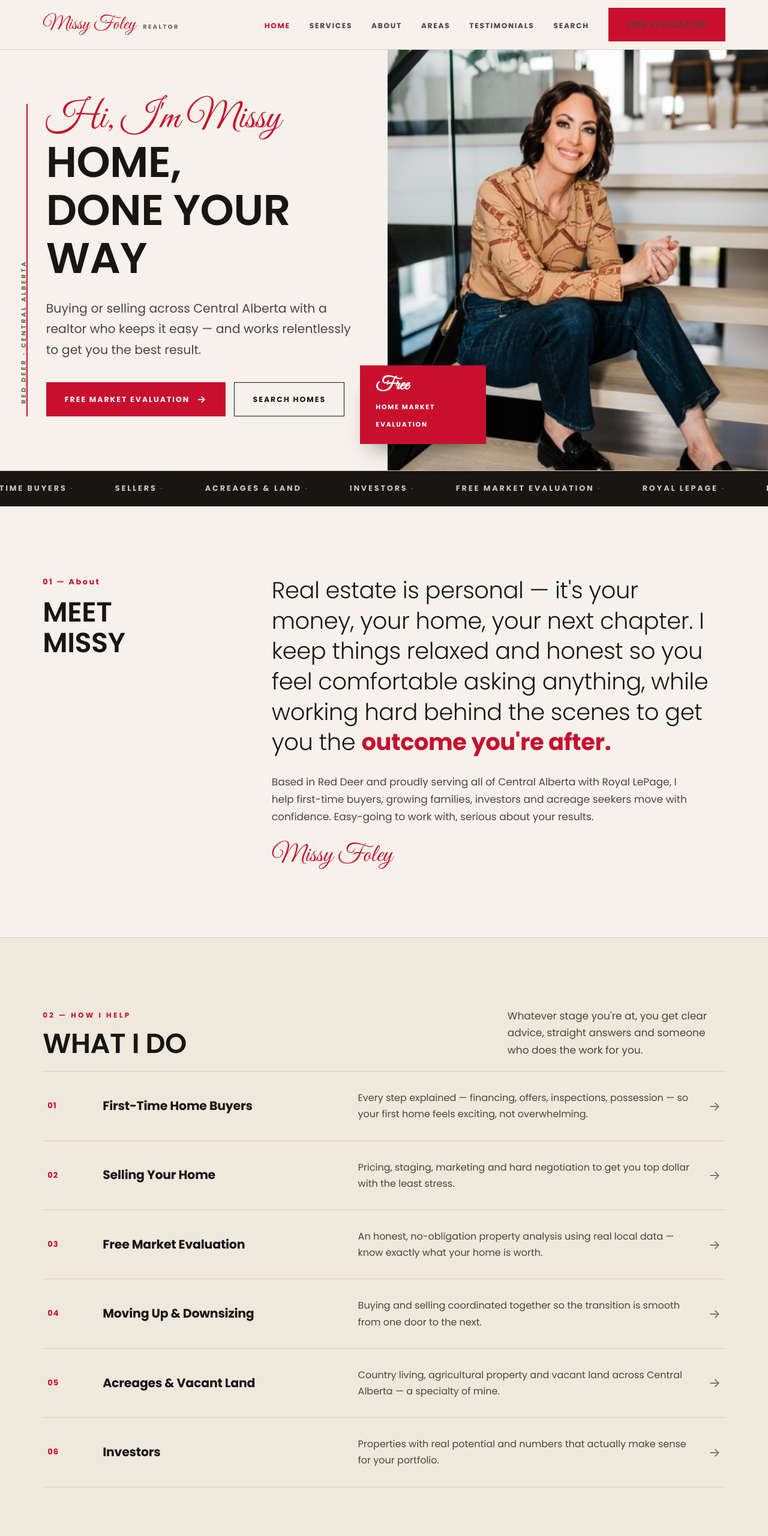
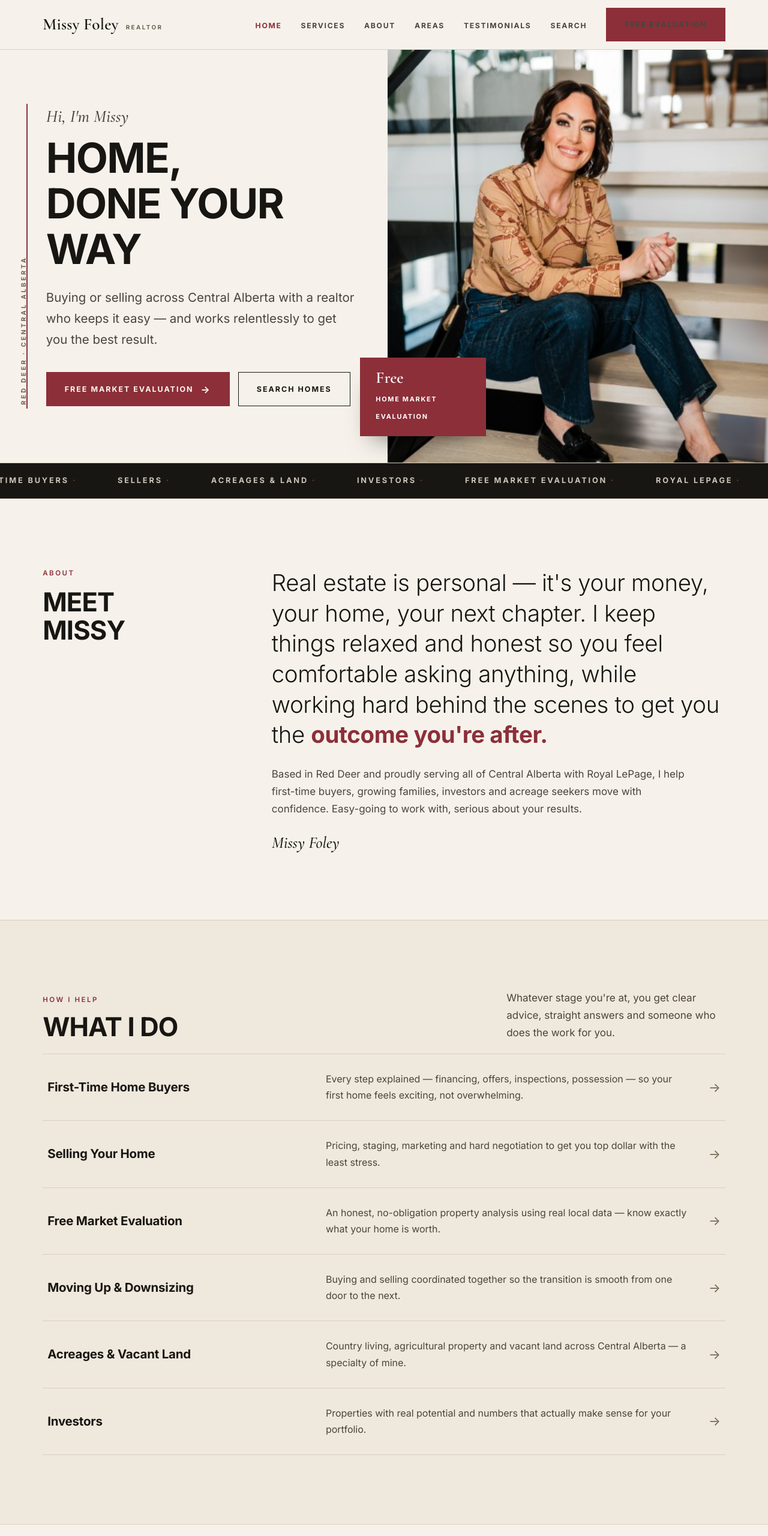
Before and after one commit to mayaritchie95/missyfoley, a plain HTML site: page index.html in a window 1280 px wide. Shown: the top 2560 px of the page at 60% size. Drawn offline with nearby package versions, Linux system fonts and the light colour scheme.

Commit message:
Add files via upload

```diff
--- a/css/style.css
+++ b/css/style.css
@@ -1,30 +1,23 @@
 /* ===== Missy Foley Realtor — Editorial Rebrand ===== */
-@font-face{
-  font-family:"Great Vibes";
-  src:url("../fonts/GreatVibes.woff2") format("woff2"),
-      url("../fonts/GreatVibes.ttf") format("truetype");
-  font-weight:400;font-style:normal;font-display:swap;
-}
-/* Script face: Great Vibes (Google Fonts) — chosen to match Missy's signature logotype. */
 :root{
   --paper:#F6F2EB;--paper-2:#EFE8DC;--ink:#181613;--ink-2:#4A443C;--taupe:#6E6551;
-  --line:#D8CFBF;--red:#C8102E;--red-dk:#98091F;--white:#fff;--offwhite:#FBF7F0;--maxw:1240px;
-  --script:"Great Vibes","Dancing Script",cursive;
-  --sans:"Poppins",-apple-system,BlinkMacSystemFont,"Segoe UI",sans-serif;
+  --line:#D8CFBF;--red:#8C2F39;--red-dk:#6F242C;--white:#fff;--offwhite:#FBF7F0;--rose:#C98A8F;--maxw:1240px;
+  --serif:"Cormorant Garamond",Georgia,serif;
+  --sans:"Inter",-apple-system,BlinkMacSystemFont,"Segoe UI",sans-serif;
 }
 *{box-sizing:border-box;margin:0;padding:0}
 html{scroll-behavior:smooth}
 body{font-family:var(--sans);color:var(--ink);background:var(--paper);line-height:1.7;font-size:17px;font-weight:400;-webkit-font-smoothing:antialiased}
 img{max-width:100%;display:block}
 a{color:inherit;text-decoration:none}
-h1,h2,h3,h4{font-family:var(--sans);font-weight:600;line-height:1.12;letter-spacing:-.01em}
-h1{font-size:clamp(2.3rem,5.6vw,4.6rem);text-transform:uppercase}
-h2{font-size:clamp(1.9rem,3.6vw,3rem);text-transform:uppercase}
+h1,h2,h3,h4{font-family:var(--sans);font-weight:700;line-height:1.1;letter-spacing:-.02em}
+h1{font-size:clamp(2.3rem,5.4vw,4.4rem);text-transform:uppercase;letter-spacing:-.025em}
+h2{font-size:clamp(1.8rem,3.4vw,2.8rem);text-transform:uppercase;letter-spacing:-.02em}
 h3{font-size:1.15rem;text-transform:uppercase;letter-spacing:.02em}
-.script{font-family:var(--script);text-transform:none!important;font-weight:400;letter-spacing:0;color:var(--red);line-height:.9}
+.script{font-family:var(--serif);text-transform:none!important;font-weight:500;letter-spacing:.005em;color:var(--ink-2);line-height:1.1;font-style:italic}
 p{max-width:66ch}
 .lead{font-size:1.16rem;color:var(--ink-2);max-width:56ch;font-weight:400}
-.kicker{font-size:.74rem;font-weight:700;letter-spacing:.28em;text-transform:uppercase;color:var(--taupe)}
+.kicker{font-size:.72rem;font-weight:600;letter-spacing:.22em;text-transform:uppercase;color:var(--taupe)}
 .kicker--red{color:var(--red)}
 .wrap{max-width:var(--maxw);margin:0 auto;padding:0 clamp(22px,4vw,54px)}
 .section{padding:clamp(64px,9vw,120px) 0}
@@ -40,7 +33,7 @@ p{max-width:66ch}
 .site-header{position:sticky;top:0;z-index:100;background:rgba(246,242,235,.94);backdrop-filter:blur(8px);border-bottom:1px solid var(--line)}
 .nav{display:flex;align-items:center;justify-content:space-between;height:82px}
 .brand{display:flex;align-items:baseline;gap:12px}
-.brand__script{font-family:var(--script);font-size:2rem;color:var(--red);line-height:1}
+.brand__script{font-family:var(--serif);font-size:1.7rem;font-weight:600;color:var(--ink);line-height:1;letter-spacing:.01em}
 .brand__tag{font-size:.62rem;letter-spacing:.24em;text-transform:uppercase;color:var(--taupe);font-weight:700}
 .nav__links{display:flex;align-items:center;gap:32px;list-style:none}
 .nav__links a{font-size:.76rem;font-weight:700;letter-spacing:.14em;text-transform:uppercase;color:var(--ink-2);transition:color .2s}
@@ -52,14 +45,14 @@ p{max-width:66ch}
 .hero__left{padding:clamp(48px,7vw,96px) clamp(22px,4vw,72px) clamp(48px,7vw,96px) clamp(40px,6vw,110px);display:flex;flex-direction:column;justify-content:center;position:relative}
 .hero__spine{position:absolute;left:clamp(20px,3.4vw,54px);top:clamp(48px,7vw,96px);bottom:clamp(48px,7vw,96px);width:2px;background:var(--red)}
 .hero__index{position:absolute;left:clamp(8px,2.4vw,34px);top:50%;transform:rotate(180deg);writing-mode:vertical-rl;font-size:.66rem;letter-spacing:.32em;text-transform:uppercase;color:var(--taupe);font-weight:700}
-.hero__namescript{font-family:var(--script);color:var(--red);font-size:clamp(2.4rem,5.5vw,4rem);line-height:.8;margin-bottom:6px}
+.hero__namescript{font-family:var(--serif);font-style:italic;color:var(--ink-2);font-size:clamp(1.4rem,2.4vw,1.8rem);line-height:1.2;margin-bottom:14px;font-weight:500}
 .hero h1{margin:0 0 26px}
 .hero__sub{font-size:clamp(1.05rem,1.6vw,1.28rem);color:var(--ink-2);max-width:44ch;margin-bottom:36px}
 .hero__cta{display:flex;gap:14px;flex-wrap:wrap}
 .hero__right{position:relative;background:var(--ink)}
 .hero__right img{width:100%;height:100%;object-fit:cover;object-position:center top;filter:saturate(1.02)}
 .hero__stamp{position:absolute;left:-46px;bottom:44px;background:var(--red);color:#fff;padding:20px 26px;max-width:210px;box-shadow:0 24px 40px -22px rgba(0,0,0,.55)}
-.hero__stamp b{font-family:var(--script);font-size:1.9rem;display:block;line-height:.9;margin-bottom:6px}
+.hero__stamp b{font-family:var(--serif);font-weight:600;font-size:1.7rem;display:block;line-height:1;margin-bottom:6px}
 .hero__stamp span{font-size:.68rem;letter-spacing:.16em;text-transform:uppercase;font-weight:700}
 .marquee{background:var(--ink);color:var(--paper);overflow:hidden;border-bottom:1px solid #2a2620}
 .marquee__row{display:flex;gap:0;white-space:nowrap;animation:slide 34s linear infinite}
@@ -70,15 +63,15 @@ p{max-width:66ch}
 .intro{background:var(--paper);position:relative}
 .intro__grid{display:grid;grid-template-columns:.42fr 1fr;gap:clamp(30px,5vw,70px);align-items:start}
 .intro__label{position:sticky;top:110px}
-.intro__label .num{font-family:var(--sans);font-weight:700;font-size:.8rem;letter-spacing:.2em;color:var(--red)}
+.intro__label .num{font-family:var(--sans);font-weight:600;font-size:.72rem;letter-spacing:.22em;text-transform:uppercase;color:var(--red)}
 .intro__label h2{margin-top:14px}
 .intro__big{font-family:var(--sans);font-weight:300;font-size:clamp(1.5rem,3.1vw,2.4rem);line-height:1.32;letter-spacing:-.01em;color:var(--ink)}
 .intro__big .hl{color:var(--red);font-weight:700}
-.intro__sig{font-family:var(--script);color:var(--red);font-size:2.6rem;line-height:1;margin-top:30px}
+.intro__sig{font-family:var(--serif);font-style:italic;color:var(--ink);font-size:1.7rem;line-height:1;margin-top:28px}
 .services{background:var(--paper-2);border-top:1px solid var(--line);border-bottom:1px solid var(--line)}
 .svc-head{display:flex;justify-content:space-between;align-items:flex-end;gap:20px;margin-bottom:20px;flex-wrap:wrap}
 .svc-list{border-top:1px solid var(--line)}
-.svc-row{display:grid;grid-template-columns:64px 1fr 1.4fr auto;gap:28px;align-items:center;padding:30px 8px;border-bottom:1px solid var(--line);transition:padding-left .25s,background .25s}
+.svc-row{display:grid;grid-template-columns:1fr 1.4fr auto;gap:28px;align-items:center;padding:28px 8px;border-bottom:1px solid var(--line);transition:padding-left .25s,background .25s}
 .svc-row:hover{padding-left:22px;background:rgba(200,16,46,.03)}
 .svc-row__num{font-weight:700;font-size:.82rem;color:var(--red);letter-spacing:.08em}
 .svc-row__title{font-family:var(--sans);font-weight:700;font-size:1.28rem;letter-spacing:-.01em;text-transform:none}
@@ -95,7 +88,7 @@ p{max-width:66ch}
 .feature li{padding:15px 0 15px 34px;border-bottom:1px solid var(--line);position:relative;color:var(--ink-2)}
 .feature li::before{content:"—";position:absolute;left:0;color:var(--red);font-weight:700}
 .areas{background:var(--ink);color:var(--paper)}
-.areas .kicker{color:var(--red)}
+.areas .kicker{color:var(--rose)}
 .areas h2{color:#fff;margin:14px 0 20px}
 .areas__lead{color:#cbc3b5;max-width:52ch}
 .area-grid{display:grid;grid-template-columns:repeat(4,1fr);gap:0;margin-top:44px;border-top:1px solid #322d26;border-left:1px solid #322d26}
@@ -106,14 +99,14 @@ p{max-width:66ch}
 .testi{background:var(--paper-2)}
 .testi-grid{display:grid;grid-template-columns:repeat(3,1fr);gap:0;border-top:1px solid var(--line);border-left:1px solid var(--line)}
 .quote{padding:40px 34px;border-right:1px solid var(--line);border-bottom:1px solid var(--line);background:var(--paper)}
-.quote__mark{font-family:var(--script);color:var(--red);font-size:3.4rem;line-height:.5;height:34px}
+.quote__mark{font-family:var(--serif);color:var(--red);font-size:3rem;line-height:.5;height:30px}
 .quote p{font-size:1.04rem;color:var(--ink-2);margin-top:10px}
 .quote__by{margin-top:24px;font-weight:700;font-size:.82rem;letter-spacing:.1em;text-transform:uppercase}
 .quote__by span{display:block;font-weight:400;letter-spacing:.14em;color:var(--taupe);font-size:.72rem;margin-top:4px}
 .cta{background:var(--red);color:#fff;text-align:center}
-.cta .script{color:#fff;font-size:clamp(2.4rem,5vw,3.6rem)}
+.cta .script{color:var(--offwhite);font-size:clamp(2.4rem,5vw,3.6rem)}
 .cta h2{color:#fff;margin:6px 0 16px}
-.cta p{margin:0 auto 32px;color:#ffdde2;max-width:50ch}
+.cta p{margin:0 auto 32px;color:#F3E4E0;max-width:50ch}
 .cta__btns{display:flex;gap:14px;justify-content:center;flex-wrap:wrap}
 .contact{background:var(--paper)}
 .contact__grid{display:grid;grid-template-columns:1.05fr .95fr;gap:clamp(34px,5vw,72px)}
@@ -147,7 +140,7 @@ p{max-width:66ch}
 .search-hero__img{position:absolute;inset:0}
 .search-hero__img img{width:100%;height:100%;object-fit:cover;object-position:center 20%;opacity:.34}
 .search-hero__inner{position:relative;z-index:2;padding:clamp(70px,11vw,150px) 0;text-align:center}
-.search-hero .script{color:var(--red);font-size:clamp(2.6rem,6vw,4.2rem);display:block}
+.search-hero .script{color:var(--rose);font-size:clamp(2.6rem,6vw,4.2rem);display:block}
 .search-hero h1{color:#fff;margin:6px 0 18px}
 .search-hero p{color:#d7cfc1;margin:0 auto 34px;max-width:56ch}
 .city-grid{display:grid;grid-template-columns:repeat(4,1fr);gap:0;margin-top:44px;border-top:1px solid var(--line);border-left:1px solid var(--line)}
@@ -183,8 +176,8 @@ p{max-width:66ch}
   .nav__links li:last-child{border:0;padding-top:14px}
   .nav__links a{display:block;padding:16px 0;font-size:.95rem}
   .nav__toggle{display:flex}
-  .svc-row{grid-template-columns:40px 1fr;gap:8px 16px}
-  .svc-row__desc{grid-column:2}
+  .svc-row{grid-template-columns:1fr;gap:6px}
+  .svc-row__desc{grid-column:1}
   .svc-row__mark{display:none}
 }
 @media(max-width:560px){
--- a/index.html
+++ b/index.html
@@ -18,7 +18,7 @@
 <meta name="robots" content="index, follow">
 <link rel="preconnect" href="https://fonts.googleapis.com">
 <link rel="preconnect" href="https://fonts.gstatic.com" crossorigin>
-<link href="https://fonts.googleapis.com/css2?family=Poppins:wght@300;400;500;600;700&family=Great+Vibes&display=swap" rel="stylesheet">
+<link href="https://fonts.googleapis.com/css2?family=Inter:wght@300;400;500;600;700&family=Cormorant+Garamond:ital,wght@0,500;0,600;1,500;1,600&display=swap" rel="stylesheet">
 <link rel="stylesheet" href="css/style.css">
 <script type="application/ld+json">
 {"@context":"https://schema.org","@type":"RealEstateAgent","name":"Missy Foley Realtor","image":"https://missyfoley.royallepage.ca/images/missy-stairs.jpg","url":"https://missyfoley.royallepage.ca/","telephone":"+1-403-877-9008","email":"missyfoley@royallepage.ca","priceRange":"$$","address":{"@type":"PostalAddress","streetAddress":"6, 3608 50 Ave","addressLocality":"Red Deer","addressRegion":"AB","postalCode":"T4N 3Y6","addressCountry":"CA"},"areaServed":["Red Deer","Blackfalds","Sylvan Lake","Alix","Penhold","Springbrook","Lacombe","Ponoka","Rocky Mountain House","Stettler","Bowden","Innisfail","Central Alberta"],"parentOrganization":{"@type":"Organization","name":"Royal LePage"},"makesOffer":[{"@type":"Offer","itemOffered":{"@type":"Service","name":"Free Home Market Evaluation"}},{"@type":"Offer","itemOffered":{"@type":"Service","name":"Buyer Representation"}},{"@type":"Offer","itemOffered":{"@type":"Service","name":"Seller Representation"}}]}
@@ -83,7 +83,7 @@
 <section class="section intro" id="about">
   <div class="wrap intro__grid">
     <div class="intro__label">
-      <div class="num">01 — About</div>
+      <div class="num">About</div>
       <h2>Meet<br>Missy</h2>
     </div>
     <div>
@@ -99,18 +99,18 @@
   <div class="wrap">
     <div class="svc-head">
       <div>
-        <p class="kicker kicker--red">02 — How I Help</p>
+        <p class="kicker kicker--red">How I Help</p>
         <h2 style="margin-top:12px">What I do</h2>
       </div>
       <p style="max-width:34ch;color:var(--ink-2)">Whatever stage you're at, you get clear advice, straight answers and someone who does the work for you.</p>
     </div>
     <div class="svc-list">
-      <div class="svc-row"><div class="svc-row__num">01</div><div class="svc-row__title">First-Time Home Buyers</div><div class="svc-row__desc">Every step explained — financing, offers, inspections, possession — so your first home feels exciting, not overwhelming.</div><div class="svc-row__mark">&rarr;</div></div>
-      <div class="svc-row"><div class="svc-row__num">02</div><div class="svc-row__title">Selling Your Home</div><div class="svc-row__desc">Pricing, staging, marketing and hard negotiation to get you top dollar with the least stress.</div><div class="svc-row__mark">&rarr;</div></div>
-      <div class="svc-row"><div class="svc-row__num">03</div><div class="svc-row__title">Free Market Evaluation</div><div class="svc-row__desc">An honest, no-obligation property analysis using real local data — know exactly what your home is worth.</div><div class="svc-row__mark">&rarr;</div></div>
-      <div class="svc-row"><div class="svc-row__num">04</div><div class="svc-row__title">Moving Up &amp; Downsizing</div><div class="svc-row__desc">Buying and selling coordinated together so the transition is smooth from one door to the next.</div><div class="svc-row__mark">&rarr;</div></div>
-      <div class="svc-row"><div class="svc-row__num">05</div><div class="svc-row__title">Acreages &amp; Vacant Land</div><div class="svc-row__desc">Country living, agricultural property and vacant land across Central Alberta — a specialty of mine.</div><div class="svc-row__mark">&rarr;</div></div>
-      <div class="svc-row"><div class="svc-row__num">06</div><div class="svc-row__title">Investors</div><div class="svc-row__desc">Properties with real potential and numbers that actually make sense for your portfolio.</div><div class="svc-row__mark">&rarr;</div></div>
+      <div class="svc-row"><div class="svc-row__title">First-Time Home Buyers</div><div class="svc-row__desc">Every step explained — financing, offers, inspections, possession — so your first home feels exciting, not overwhelming.</div><div class="svc-row__mark">&rarr;</div></div>
+      <div class="svc-row"><div class="svc-row__title">Selling Your Home</div><div class="svc-row__desc">Pricing, staging, marketing and hard negotiation to get you top dollar with the least stress.</div><div class="svc-row__mark">&rarr;</div></div>
+      <div class="svc-row"><div class="svc-row__title">Free Market Evaluation</div><div class="svc-row__desc">An honest, no-obligation property analysis using real local data — know exactly what your home is worth.</div><div class="svc-row__mark">&rarr;</div></div>
+      <div class="svc-row"><div class="svc-row__title">Moving Up &amp; Downsizing</div><div class="svc-row__desc">Buying and selling coordinated together so the transition is smooth from one door to the next.</div><div class="svc-row__mark">&rarr;</div></div>
+      <div class="svc-row"><div class="svc-row__title">Acreages &amp; Vacant Land</div><div class="svc-row__desc">Country living, agricultural property and vacant land across Central Alberta — a specialty of mine.</div><div class="svc-row__mark">&rarr;</div></div>
+      <div class="svc-row"><div class="svc-row__title">Investors</div><div class="svc-row__desc">Properties with real potential and numbers that actually make sense for your portfolio.</div><div class="svc-row__mark">&rarr;</div></div>
     </div>
   </div>
 </section>
@@ -122,7 +122,7 @@
       <img src="images/missy-blazer.jpg" alt="Missy Foley reviewing listings for a client">
     </div>
     <div class="feature__body">
-      <p class="kicker kicker--red">03 — Buying With Missy</p>
+      <p class="kicker kicker--red">Buying With Missy</p>
       <h2>Find the right home, without the pressure</h2>
       <p>Buying a home should feel good. I take time to understand what you actually need, keep you informed, and never rush you. When it's the one, you'll know — and I'll make sure the negotiations go your way.</p>
       <ul>
@@ -139,7 +139,7 @@
 <!-- AREAS -->
 <section class="section areas" id="areas">
   <div class="wrap">
-    <p class="kicker">04 — Where I Work</p>
+    <p class="kicker">Where I Work</p>
     <h2>Serving all of Central Alberta</h2>
     <p class="areas__lead">From the city to the country, I help buyers and sellers throughout the region — and everywhere in between.</p>
     <div class="area-grid">
@@ -163,7 +163,7 @@
 <section class="section testi">
   <div class="wrap">
     <div class="svc-head">
-      <div><p class="kicker kicker--red">05 — Client Stories</p><h2 style="margin-top:12px">Kind words</h2></div>
+      <div><p class="kicker kicker--red">Client Stories</p><h2 style="margin-top:12px">Kind words</h2></div>
       <a href="testimonials.html" class="btn btn--ghost">Read More</a>
     </div>
     <div class="testi-grid">
@@ -191,7 +191,7 @@
 <section class="section contact" id="contact">
   <div class="wrap contact__grid">
     <div>
-      <p class="kicker kicker--red">06 — Get In Touch</p>
+      <p class="kicker kicker--red">Get In Touch</p>
       <h2 style="margin:12px 0 10px">Let's get started</h2>
       <p style="color:var(--ink-2)">Tell me a bit about what you're looking for and I'll be in touch. Prefer to talk now? Call or text <a href="tel:+14038779008" style="color:var(--red);font-weight:700">403-877-9008</a>.</p>
       <form class="form" id="contactForm">
```
Also changed, not shown: privacy.html (+1 -1 lines), search.html (+1 -1 lines), terms.html (+1 -1 lines), testimonials.html (+1 -1 lines), fonts/README.txt.
